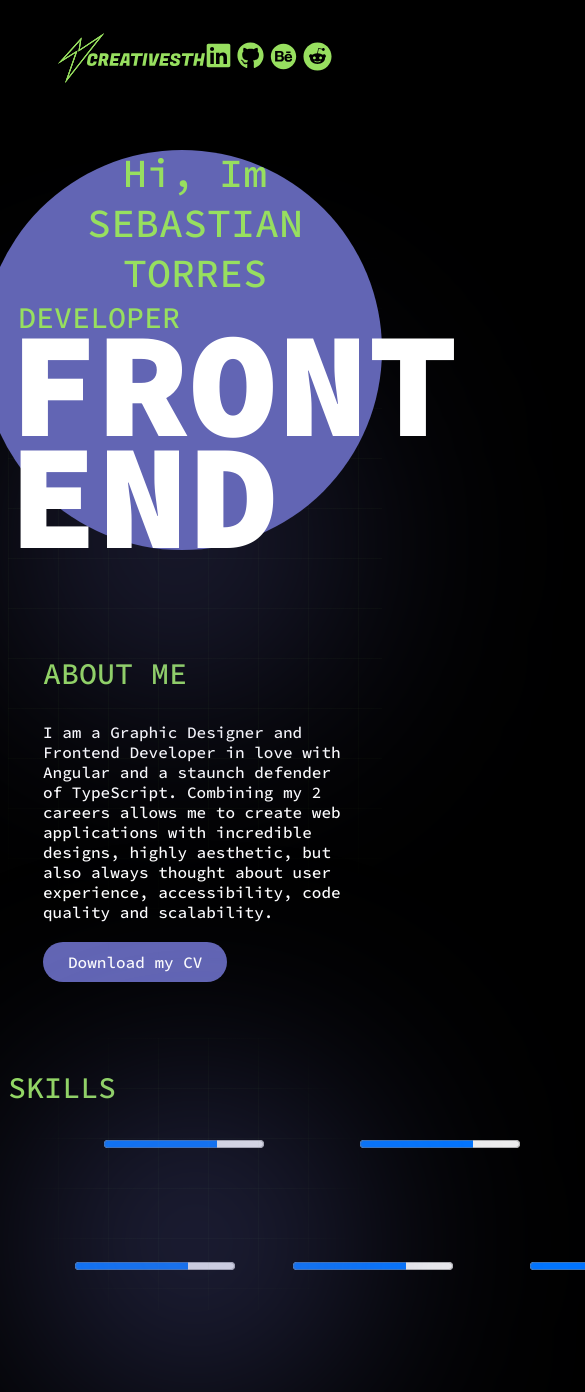
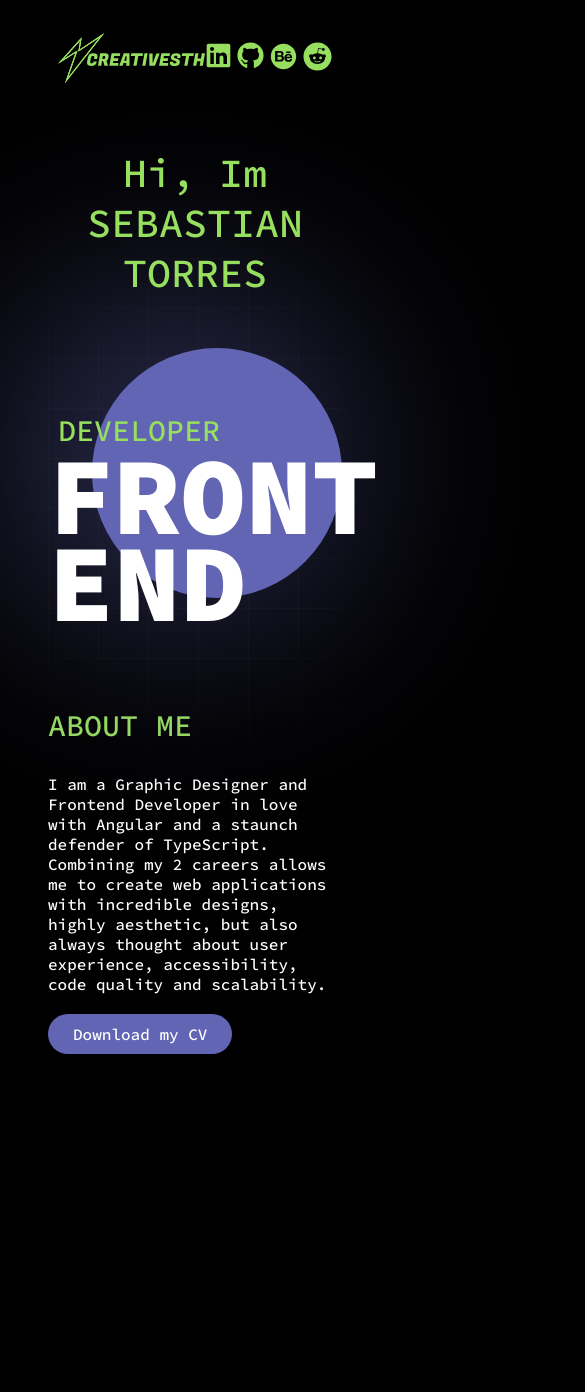
Before and after one commit to CreativeSTH/Portfolio, a React (Create React App) app: page / in a window 390 px wide. Shown: the top 1392 px of the page, 585 px wide, since content can reach past the window. After the commit the page ends 1074 px from the top, so only its background shows below. Built offline with nearby package versions, Linux system fonts and the light colour scheme.

Commit message:
Update Hero Responsive

```diff
--- a/package.json
+++ b/package.json
@@ -40,7 +40,7 @@
     ]
   },
   "devDependencies": {
-    "@babel/eslint-parser": "^7.25.9",
+    "@babel/eslint-parser": "^7.25.8",
     "@babel/preset-env": "^7.26.0",
     "@babel/preset-react": "^7.25.9",
     "eslint": "^8.57.1",
--- a/src/App.js
+++ b/src/App.js
@@ -8,7 +8,6 @@
     <div className="App">
       <Nav />
       <Hero />
-      <Skills />
     </div>
   );
 }
--- a/src/components/Skills.js
+++ b/src/components/Skills.js
@@ -8,7 +8,7 @@
       <article className="skills__content">
         <article className="skills__content__firts">
           <p>TypeScript</p>
-          <progress value="71" max="100" />
+          <progress value="99" max="100" />
           <p>JavaScript</p>
           <progress value="71" max="100" />
           <p>React.j</p>
--- a/src/styles/App.css
+++ b/src/styles/App.css
@@ -1,10 +1,26 @@
 :root{
+  /* colors */
   --primary-color:#97df5f;
   --secundary-color:#6265B4;
+  --terciary-color:white;
 
+  /* fonts */
   --font-s-titles:40px;
   --font-s-subtitles:30px;
-  --font-s-herospecials:150px;
+
+  --font-s-herospecials:110px;
+  --font-s-herospecials-pc:150px;
+
+  /* padings */
+  --padding-sections: 0px 40px;
+
+  /* sizes */
+  --sise-herospecial-circle:250px;
+  --sise-herospecial-circle-pc:400px;
+
+  --top-herospecial-circle:-165px;
+  --top-herospecial-circle-pc:-250px;
+
 }
 
 html {
@@ -41,4 +57,15 @@
     max-width: 100%;
     display: block;
   }
+  progress{
+    min-width: 100%;
+    min-height: 45px;
+  }
+  progress::-moz-progress-bar {
+    background: rgb(255, 0, 21)!important;
+  }
+  progress::-webkit-progress-value {
+    background: rgb(255, 0, 13) !important;
+  }
+
 }
--- a/src/styles/Hero.css
+++ b/src/styles/Hero.css
@@ -20,15 +20,15 @@
   position: relative;
   color:white;
   width: 100%;
-  height: 100%;
+  height: 90vh;
+  padding: var(--padding-sections);
+
+
 
   & .parallax__content{
     display: flex;
     background-color: rgba(0, 0, 0, 0.5);
-
     flex-direction: column;
-    align-content: center;
-    justify-content: flex-end;
     align-items: center;
     height: inherit;
     position: relative;
@@ -41,7 +41,7 @@
     left: 50%;
     width: 300px;
     height: 300px;
-    background-color: #6265b465;
+    background-color: #6265b49f;
     border-radius: 50%;
     transform: translate(-50%, -50%);
     filter: blur(120px);
@@ -65,7 +65,7 @@
     pointer-events: none;
   }
   .parallax__items{
-    height: 700px;
+    height: 100%;
     display: flex;
     flex-direction:row ;
     align-content: center;
@@ -127,13 +127,13 @@
     }
     & .parallax__text__b::before{
       content: '';
-      height: 400px;
-      width: 400px;
+      height: var(--sise-herospecial-circle);
+      width: var(--sise-herospecial-circle);
       background-color: var(--secundary-color);
       position: absolute;
       border-radius: 100%;
       z-index: -1;
-      top: -250px;
+      top: var(--top-herospecial-circle);
       right: 0 ;
     }
 
@@ -141,7 +141,6 @@
 
   .parallax__about{
     flex: 2 3 300px;
-    padding: 10px 35px;
     margin-bottom: 30px;;
     justify-content: center;
 
@@ -166,4 +165,10 @@
     z-index: 3;
   }
 
+  @media  screen and (max-width:475px) {
+    h1{
+      margin-bottom: 180px;
+    }
+  }
+
 }
--- a/src/styles/Nav.css
+++ b/src/styles/Nav.css
@@ -1,11 +1,20 @@
+.fixed {
+  position: fixed;
+  top: 0;
+  left: 0;
+  z-index: 1000;
+}
+
 .navbar {
-  background-color: #00000000;
+  background-color: rgba(0, 0, 0, 0.8);
   width: 100%;
   height: 100px;
   display: flex;
   padding: 0 50px;
   justify-content: space-between;
   align-items: center;
+  transition: top 0.3s;
+
   & img {
     width: 200px;
     transition: transform 0.5s;
--- a/src/styles/Skills.css
+++ b/src/styles/Skills.css
@@ -4,6 +4,7 @@
   display:flex;
   flex-direction: column;
   position: relative;
+  padding: var(--padding-sections);
 }
 .skills::before{
   content: '';
@@ -45,23 +46,67 @@
   justify-content: space-between;
   flex-wrap: wrap;
   align-items: center;
-  gap: 25px;
+  gap: 100px;
 
   .skills__content__firts{
-    flex: 1 1 300px;
+    flex: 1 300px;
     display: flex;
     justify-content: center;
+    flex-direction: column;
+
+    p{
+      color: var(--terciary-color);
+    }
+
   }
 
   .skills__content__text{
     flex: 1 1 300px;
     display: flex;
     justify-content: center;
+    flex-direction: column;
+
+    .skills__text__a{
+      display: block;
+      font-size: var(--font-s-herospecials);
+      font-weight: 900;
+      text-align: center;
+      line-height: 35px;
+      position: relative;
+      color: var(--terciary-color);
+      z-index: 2;
+    }
+
+    .skills__text__b{
+      display: block;
+      font-size: var(--font-s-herospecials);
+      font-weight: 900;
+      text-align: center;
+      position: relative;
+      z-index: 1;
+      color: var(--terciary-color);
+    }
+    .skills__text__b::before{
+      content: 'MODERN';
+      font-size: var(--font-s-subtitles);
+      position: absolute;
+      left: 90%;
+      bottom: -10px;
+      transform: translateX(-90%);
+      color: var(--primary-color);
+    }
   }
 
   .skills__content__second{
     flex: 1 1 300px;
     display: flex;
     justify-content: center;
+    flex-direction: column;
+    margin-top: -50px;
+
+    p{
+      color: var(--terciary-color);
+    }
+
   }
 }
```
Also changed, not shown: 1 other file (tests, documents, lock files or other folders).
